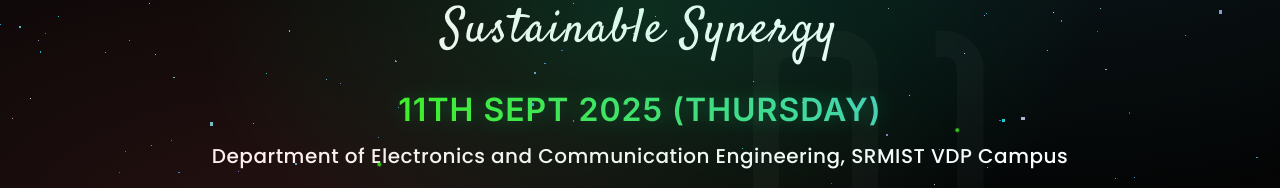
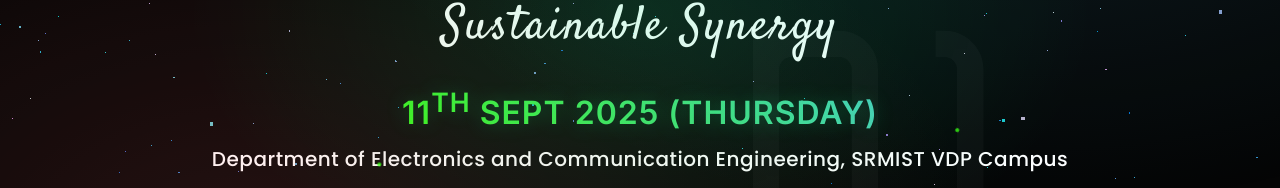
Before and after one commit to sujitlaware1809/abhigyaan-website, a website: page home.html in a window 1280 px wide. Shown: the part 468-656 px from the top of the page. Drawn offline with nearby package versions, Linux system fonts and the light colour scheme.

Commit message:
Update-2

```diff
--- a/home.html
+++ b/home.html
@@ -649,7 +649,8 @@
       <div class="floating-elements" id="floating-elements"></div>
       <h1 class="hero-title">Abhigyan '25</h1>
       <p class="hero-subtitle">Sustainable Synergy</p>
-      <p class="hero-date">11th Sept 2025 (Thursday)</p>
+      <p class="hero-date">11<sup>th</sup> Sept 2025 (Thursday)</p>
+
       <p style="font-family: 'Poppins', sans-serif; font-size:20px; font-weight:500; line-height:1.6; color:#ffffff; opacity:1; margin-top:5px; text-align:center; letter-spacing:0.5px;">
         Department of Electronics and Communication Engineering, SRMIST VDP Campus
       </p>
```
